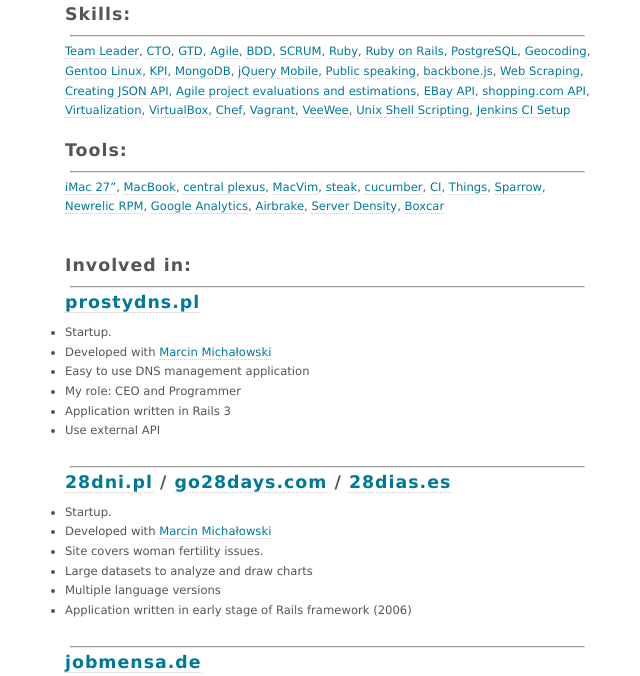
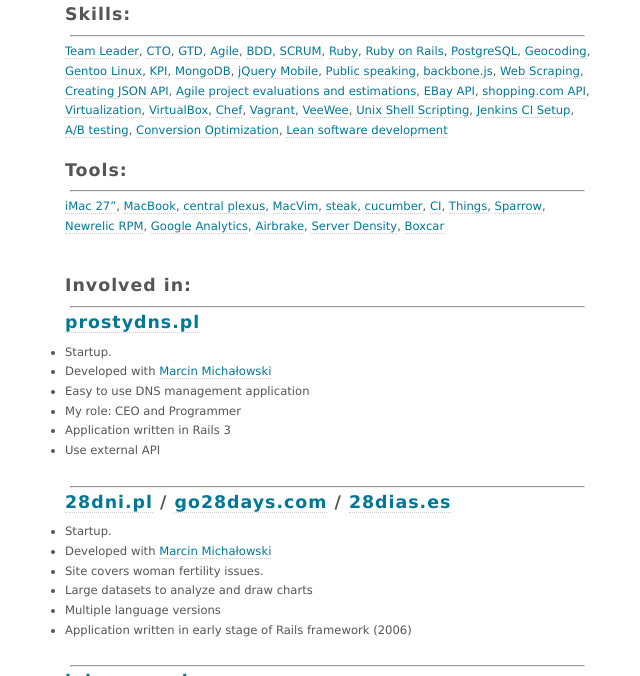
Before and after one commit to pr0d1r2/pr0d1r2.github.com, a Jekyll site: the page built from index.md, in a window 1280 px wide and 900 px high, cut to the strip 224-900 px from the top of the window. Shown: the whole strip, without its empty margins (315-955 px from the left). Built offline with Jekyll 4.4.1, drawn with Linux system fonts in a browser that asks for light colours.

Commit message:
Update skills.

```diff
--- a/index.md
+++ b/index.md
@@ -68,7 +68,11 @@ My clients make more profit and decrease their costs via intelligent usage of to
 [Vagrant](https://github.com/mitchellh/vagrant),
 [VeeWee](https://github.com/jedi4ever/veewee),
 [Unix Shell Scripting](http://en.wikipedia.org/wiki/Shell_scripting),
-[Jenkins CI Setup](http://jenkins-ci.org)
+[Jenkins CI Setup](http://jenkins-ci.org),
+<br/>
+[A/B testing](http://en.wikipedia.org/wiki/A/B_testing),
+[Conversion Optimization](http://en.wikipedia.org/wiki/Conversion_optimization),
+[Lean software development](http://en.wikipedia.org/wiki/Lean_software_development)
 <br/>
 <br/>
 
```
Also changed, not shown: 2 other files.
